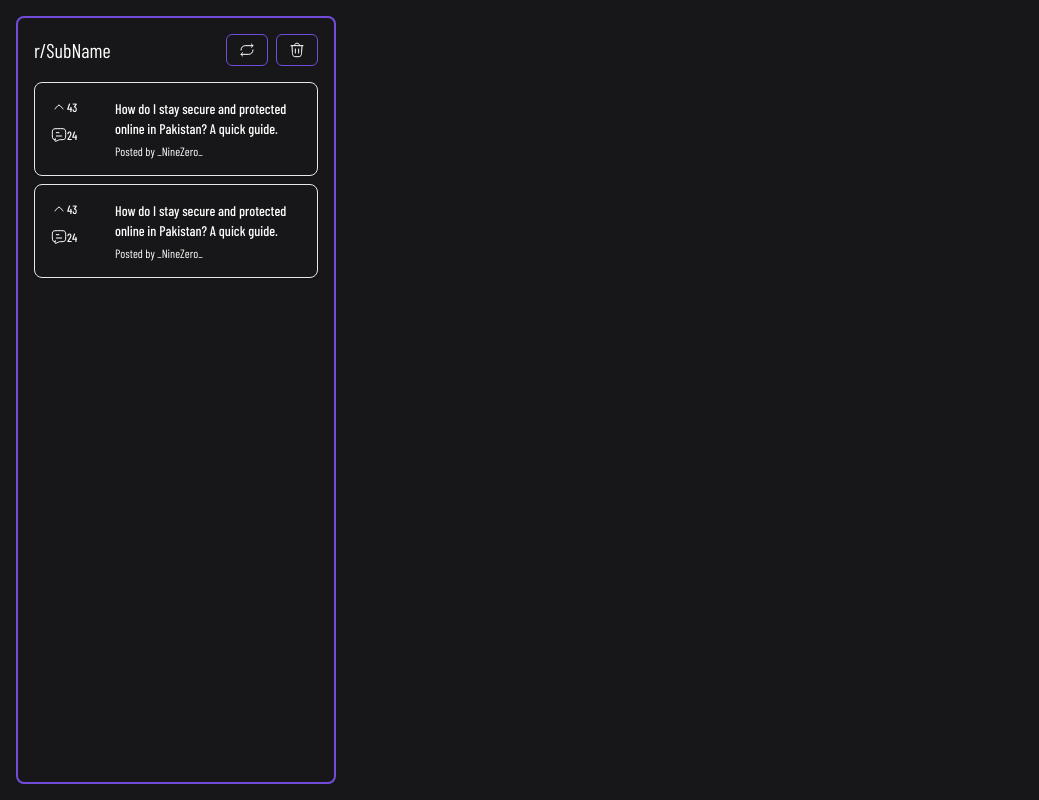
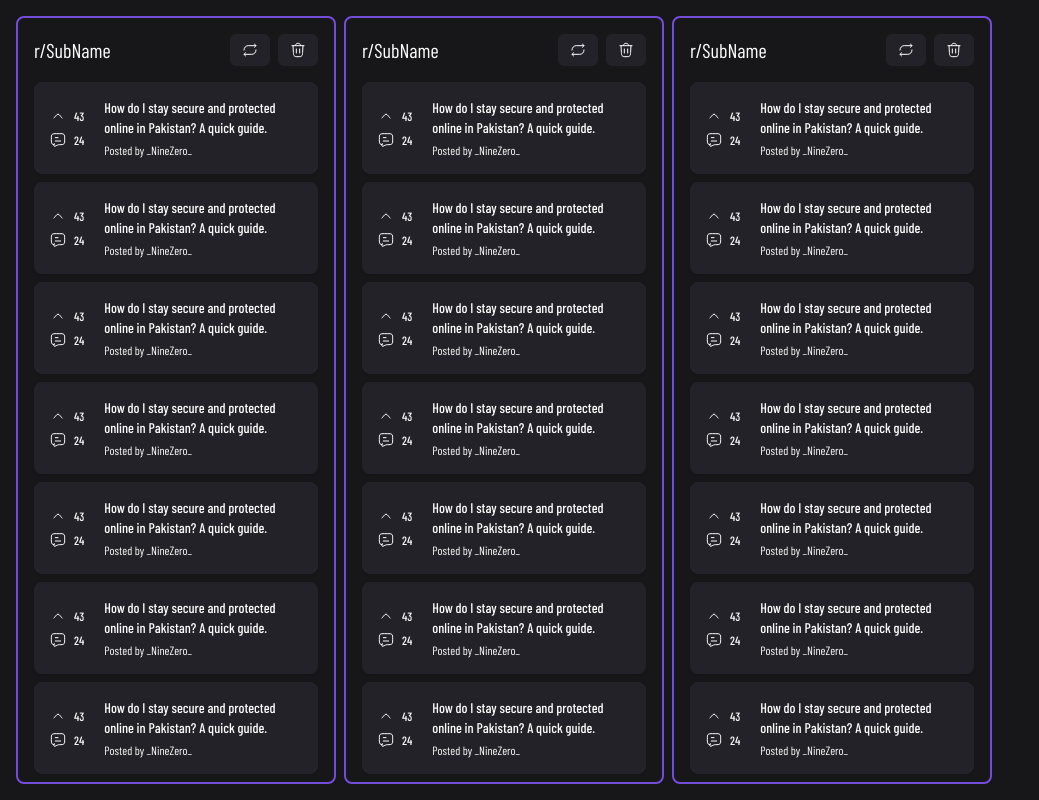
Before and after one commit to farhanf7n/redsubslist, a React (Vite) app: page / in a window 1280 px wide. Shown: the whole page, without its empty margins (0-1039 px from the left). Built offline with nearby package versions, Linux system fonts and the light colour scheme; a web font is replaced by a local one.

Commit message:
Made lanes ui

```diff
--- a/src/App.css
+++ b/src/App.css
@@ -112,8 +112,29 @@
     font-family: "Barlow Condensed", sans-serif;
     margin: 0;
     padding: 0;
+    /* For Firefox Browser */
+    scrollbar-width: thin;
+    scrollbar-color: #714DD9 #232229;
 }
 
 html {
     scroll-behavior: smooth;
 }
+
+/* Custom Scrollbar Styles */
+::-webkit-scrollbar {
+    width: 12px;
+}
+
+::-webkit-scrollbar-track {
+    background: #232229;
+}
+
+::-webkit-scrollbar-thumb {
+    background: #714DD9;
+    border-radius: 6px;
+}
+
+::-webkit-scrollbar-thumb:hover {
+    background: #5a3eb0;
+}
--- a/src/App.jsx
+++ b/src/App.jsx
@@ -1,13 +1,16 @@
-import SubsLane from './components/SubsLane'
-import './App.css'
+import SubsLane from "./components/SubsLane";
+import "./App.css";
 
 function App() {
-
   return (
     <>
-      <SubsLane />
+      <div className="flex overflow-x-auto gap-2">
+        <SubsLane />
+        <SubsLane />
+        <SubsLane />
+      </div>
     </>
-  )
+  );
 }
 
-export default App
+export default App;
--- a/src/components/SubItem.jsx
+++ b/src/components/SubItem.jsx
@@ -7,9 +7,9 @@ export default function SubItem() {
         className="flex items-start"
         href="https://www.reddit.com/r/chutyapa/comments/1ea8cal/how_do_i_stay_secure_and_protected_online_in/"
       >
-        <div className="border bg-card text-card-foreground shadow flex items-start p-4 w-full rounded-lg transition-transform transform hover:scale-105">
-          <div className="flex flex-col items-start w-16">
-            <div className="flex items-center w-full mb-3">
+        <div className="text-white bg-deep-slate items-center shadow flex gap-5 p-4 w-full rounded-lg transition-transform transform hover:bg-royal-purple hover:border-black">
+          <div className="flex flex-col items-start gap-2">
+            <div className="flex items-center w-full gap-2">
               <svg
                 xmlns="http://www.w3.org/2000/svg"
                 viewBox="0 0 24 24"
@@ -26,9 +26,9 @@ export default function SubItem() {
                   stroke-linejoin="round"
                 />
               </svg>
-              <span className="text-xs font-medium text-white">43</span>
+              <span className="text-xs font-medium">43</span>
             </div>
-            <div className="flex items-center w-full">
+            <div className="flex items-center w-full gap-2">
               <svg
                 xmlns="http://www.w3.org/2000/svg"
                 viewBox="0 0 24 24"
@@ -51,15 +51,15 @@ export default function SubItem() {
                   stroke-linecap="round"
                 />
               </svg>
-              <span className="text-xs font-medium text-white">24</span>
+              <span className="text-xs font-medium  ">24</span>
             </div>
           </div>
-          <div className="flex-1 min-w-0">
-            <h3 className="text-sm font-medium line-clamp-2 mb-1 text-white">
+          <div className="">
+            <h3 className="text-sm font-medium line-clamp-2 mb-1">
               How do I stay secure and protected online in Pakistan? A quick
               guide.
             </h3>
-            <p className="text-xs text-muted-foreground truncate text-white">
+            <p className="text-xs text-muted-foreground truncate  ">
               Posted by _NineZero_
             </p>
           </div>
--- a/src/components/SubsLane.jsx
+++ b/src/components/SubsLane.jsx
@@ -6,7 +6,7 @@ export default function SubsLane() {
         <h2 className="text-xl font- text-white">r/SubName</h2>
         <div className="flex space-x-2">
           <button
-            className="inline-flex items-center justify-center whitespace-nowrap font-medium transition-colors focus-visible:outline-none focus-visible:ring-1 focus-visible:ring-ring disabled:pointer-events-none disabled:opacity-50 hover:bg-royal-purple hover:text-white h-8 rounded-md px-3 text-xs border border-royal-purple text-royal-purple"
+            className="inline-flex items-center justify-center whitespace-nowrap font-medium transition-colors focus-visible:outline-none focus-visible:ring-1 focus-visible:ring-ring disabled:pointer-events-none disabled:opacity-50 hover:bg-royal-purple hover:text-white h-8 rounded-md px-3 text-xs text-royal-purple bg-deep-slate"
             aria-label="Refresh posts"
           >
             <svg
@@ -47,7 +47,7 @@ export default function SubsLane() {
               />
             </svg>
           </button>
-          <button className="inline-flex items-center justify-center whitespace-nowrap font-medium transition-colors focus-visible:outline-none focus-visible:ring-1 focus-visible:ring-ring disabled:pointer-events-none disabled:opacity-50 hover:bg-royal-purple hover:text-white h-8 rounded-md px-3 border border-royal-purple text-royal-purple text-xs">
+          <button className="inline-flex items-center justify-center whitespace-nowrap font-medium transition-colors focus-visible:outline-none focus-visible:ring-1 focus-visible:ring-ring disabled:pointer-events-none disabled:opacity-50 hover:bg-royal-purple hover:text-white h-8 rounded-md px-3 text-royal-purple text-xs bg-deep-slate">
             <svg
               xmlns="http://www.w3.org/2000/svg"
               viewBox="0 0 24 24"
@@ -87,6 +87,21 @@ export default function SubsLane() {
       <div className="flex flex-col gap-2">
         <SubItem />
         <SubItem />
+        <SubItem />
+        <SubItem />
+        <SubItem />
+        <SubItem />
+        <SubItem />
+        <SubItem />
+        <SubItem />
+        <SubItem />
+        <SubItem />
+        <SubItem />
+        <SubItem />
+        <SubItem />
+        <SubItem />
+        <SubItem />
+        <SubItem />
       </div>
     </div>
   );
```
